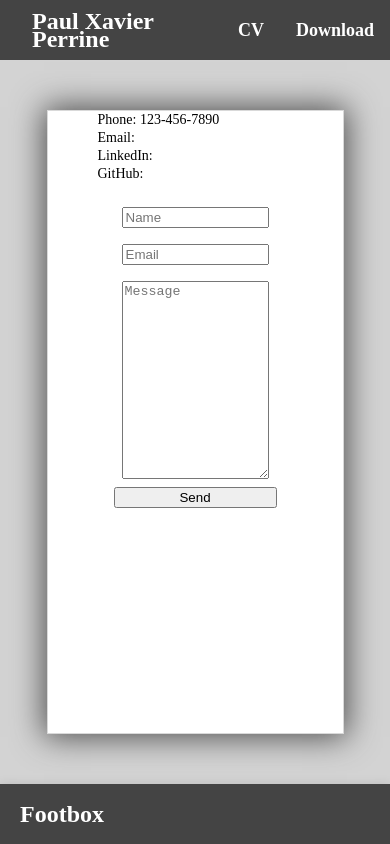
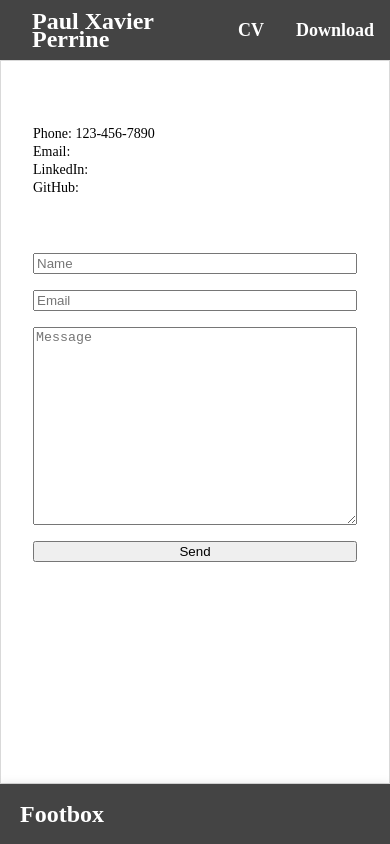
Before and after one commit to pxp888/cv_page, a React (Vite) app: page / in a window 390 px wide. Both pictures are taken after a click on the element "Contact". Built offline with nearby package versions, Linux system fonts and the light colour scheme; a web font is replaced by a local one.

Commit message:
add media querries

```diff
--- a/src/App.tsx
+++ b/src/App.tsx
@@ -18,7 +18,8 @@ function App() {
 		<>
 			<Headbox current={current} changeCurrent={changeCurrent} />
 			<div className="contentholder">
-				{current === 0 ? <CVpage /> : <Contact />}
+				{current === 0 ? <CVpage /> : ""}
+				{current === 1 ? <Contact /> : ""}
 			</div>
 			<Footbox />
 		</>
--- a/src/components/CVpage.css
+++ b/src/components/CVpage.css
@@ -46,6 +46,15 @@ h1 {
 
 .pagebreaktitle {
 	display: none;
+}
+
+@media screen and (max-width: 768px) {
+	main {
+		max-width: 100%;
+		flex-grow: 1;
+		margin: 0;
+		padding: 1rem;
+	}
 }
 
 @media print {
--- a/src/components/Contact.css
+++ b/src/components/Contact.css
@@ -11,18 +11,22 @@ main {
 
 	background-color: #d3d3d3;
 }
+.contactDetails {
+	margin: 3rem 1rem;
+}
 
 .contactform > form {
 	display: flex;
 	flex-direction: column;
-	margin: 1rem;
+	margin: 0.5rem;
 }
 
-.contactform input {
-	margin: 0.5rem;
+.contactform input,
+.contactform textarea,
+.contactform button {
+	margin: inherit;
 }
 
 .contactform textarea {
 	height: 12rem;
-	margin: 0.5rem;
 }
--- a/src/components/Contact.tsx
+++ b/src/components/Contact.tsx
@@ -5,7 +5,7 @@ function Contact() {
 		<>
 			<div className="contactBacking">
 				<main>
-					<div className="contact">
+					<div className="contactDetails">
 						<p>Phone: 123-456-7890</p>
 						<p>Email: </p>
 						<p>LinkedIn: </p>
--- a/src/components/Headbox.css
+++ b/src/components/Headbox.css
@@ -22,6 +22,7 @@
 	font-size: 18px;
 	font-weight: 700;
 	margin: 0 1rem;
+	cursor: pointer;
 }
 
 .footbox {
--- a/src/components/Headbox.tsx
+++ b/src/components/Headbox.tsx
@@ -1,4 +1,5 @@
 import "./Headbox.css";
+
 interface HeadboxProps {
 	current: number;
 	changeCurrent: (newCurrent: number) => void;
```
